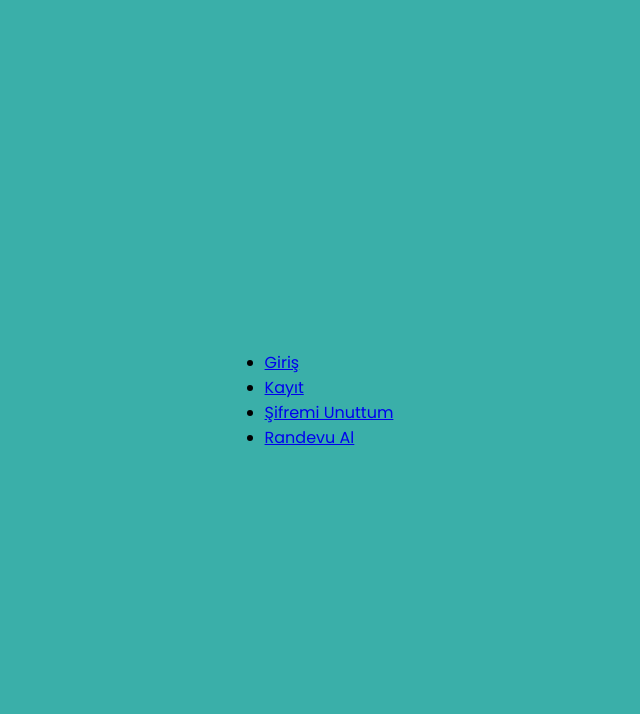
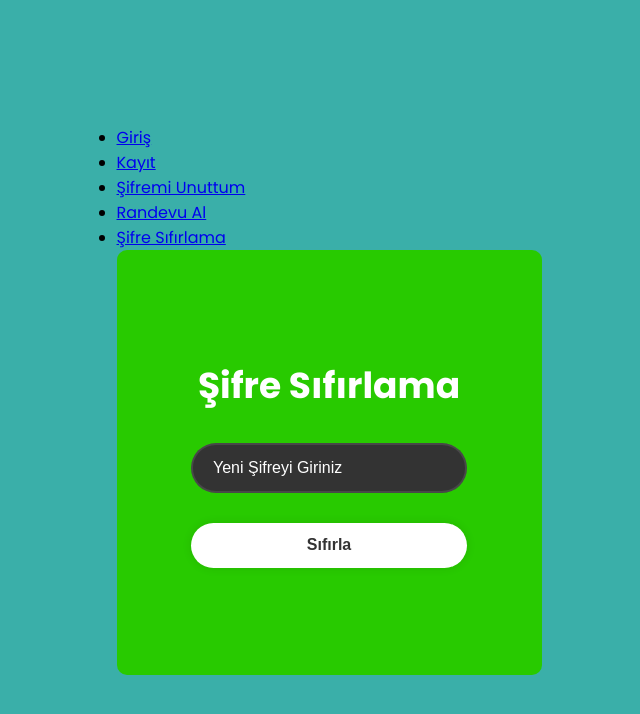
Before and after one commit to TheHypesTR/MedLink-HRS, a React (Vite) app in the folder Frontend/MedLink-App/: page /PasswordForgot in a window 1280 px wide. Shown: the top 714 px of the page, without its empty margins (311-951 px from the left). Built offline with nearby package versions, Linux system fonts and the light colour scheme.

Commit message:
Şifre Sıfırlama ekranı eklendi

```diff
--- a/Frontend/MedLink-App/src/App.jsx
+++ b/Frontend/MedLink-App/src/App.jsx
@@ -3,6 +3,7 @@ import Login from './Login'
 import Register from './Register'
 import Forgot from './Forgot';
 import Appointment from './Appointment';
+import PasswordForgot from './PasswordForgot';
 
 function App() {
 
@@ -24,6 +25,9 @@ function App() {
           <li>
             <Link to="/Appointment">Randevu Al</Link>
           </li>
+          <li>
+            <Link to="/PasswordForgot">Şifre Sıfırlama</Link>
+          </li>
         </ul>
       </nav>
       <Routes>
@@ -31,6 +35,7 @@ function App() {
         <Route path="/Register" element={<Register />} />
         <Route path="/Forgot" element={<Forgot />}/>
         <Route path="/Appointment" element={<Appointment />} />
+        <Route path="/PasswordForgot" element={<PasswordForgot />} />
       </Routes>
     </Router>
   )
--- /dev/null
+++ b/Frontend/MedLink-App/src/PasswordForgot.jsx
@@ -0,0 +1,19 @@
+import React from "react";
+
+function PasswordForgot() {
+    return(
+        <div className="katman1-forgot">
+            <div className='formbox-forgot'>
+                <form>
+                    <h1>Şifre Sıfırlama</h1>
+                    <div className='input-box'>
+                        <input type='text' placeholder='Yeni Şifreyi Giriniz' required />
+                    </div>
+                    <button type='submit'>Sıfırla</button>
+                </form>
+            </div>
+        </div>
+    );
+};
+
+export default PasswordForgot;
```
